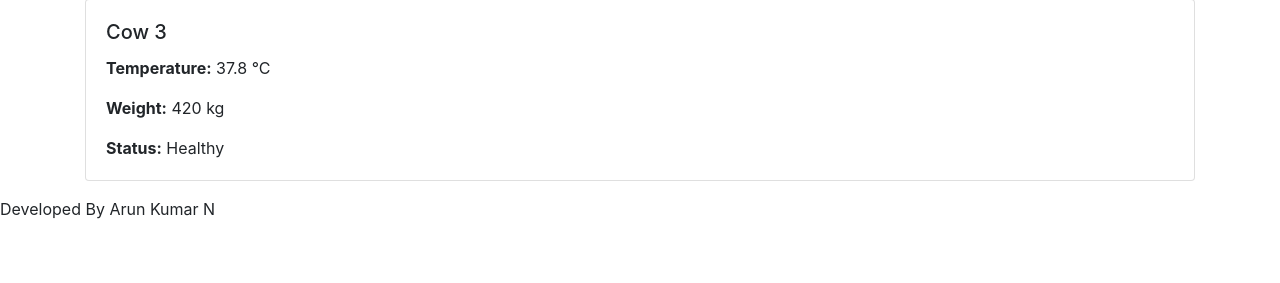
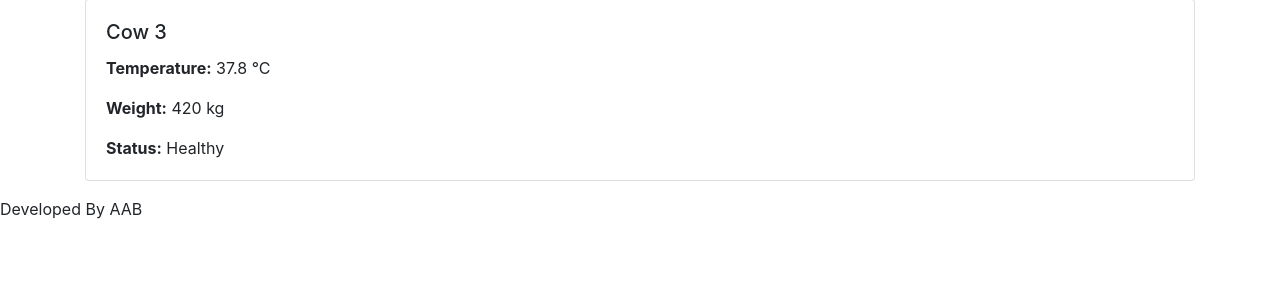
Before and after one commit to arunkumarn006/MooCare, a Flask app: page / in a window 1280 px wide. Shown: the part 517-800 px from the top of the page. Run offline with Flask 3, Linux system fonts and the light colour scheme; some libraries are stand-ins or nearby versions.

Commit message:
namechanged

```diff
--- a/templates/index.html
+++ b/templates/index.html
@@ -22,6 +22,6 @@
             {% endfor %}
         </div>
     </div>
-    <p>Developed By Arun Kumar N</p>
+    <p>Developed By AAB</p>
 </body>
 </html>
```
